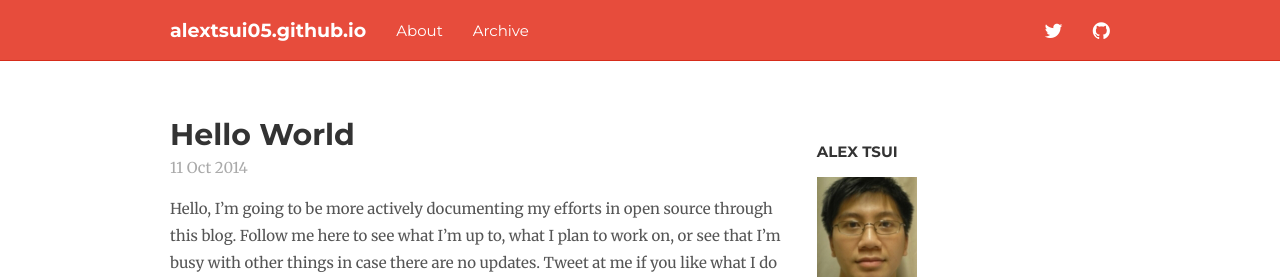
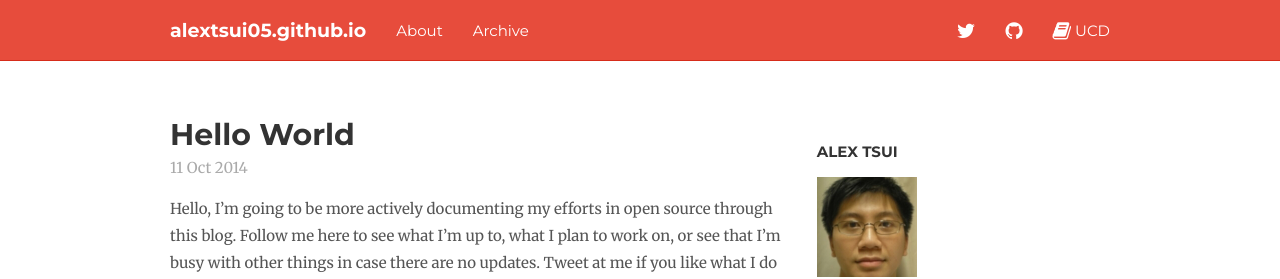
Before and after one commit to alextsui05/alextsui05.github.io, a Jekyll site: the page built from index.html, in a window 1280 px wide. Shown: the top 279 px of the page. Built offline with Jekyll 4.4.1, drawn with Linux system fonts in a browser that asks for light colours; nearby versions of some CDN libraries; the list of posts is cut into pages by our own code; comment, search, counter and statistics services are not loaded.

Commit message:
Add link to academic site.

```diff
--- a/_includes/nav-right.html
+++ b/_includes/nav-right.html
@@ -2,3 +2,4 @@
 </li>
 <li><a href="http://twitter.com/alextsui" target="_blank"><i class="fa fa-twitter fa-lg"></i></a></li>
 <li><a href="http://github.com/alextsui05" target="_blank"><i class="fa fa-github fa-lg"></i></a></li>
+<li><a href="http://maize.idav.ucdavis.edu/~atsui/site" target="_blank"><i class="fa fa-book fa-lg"></i> UCD</a></li>
```
